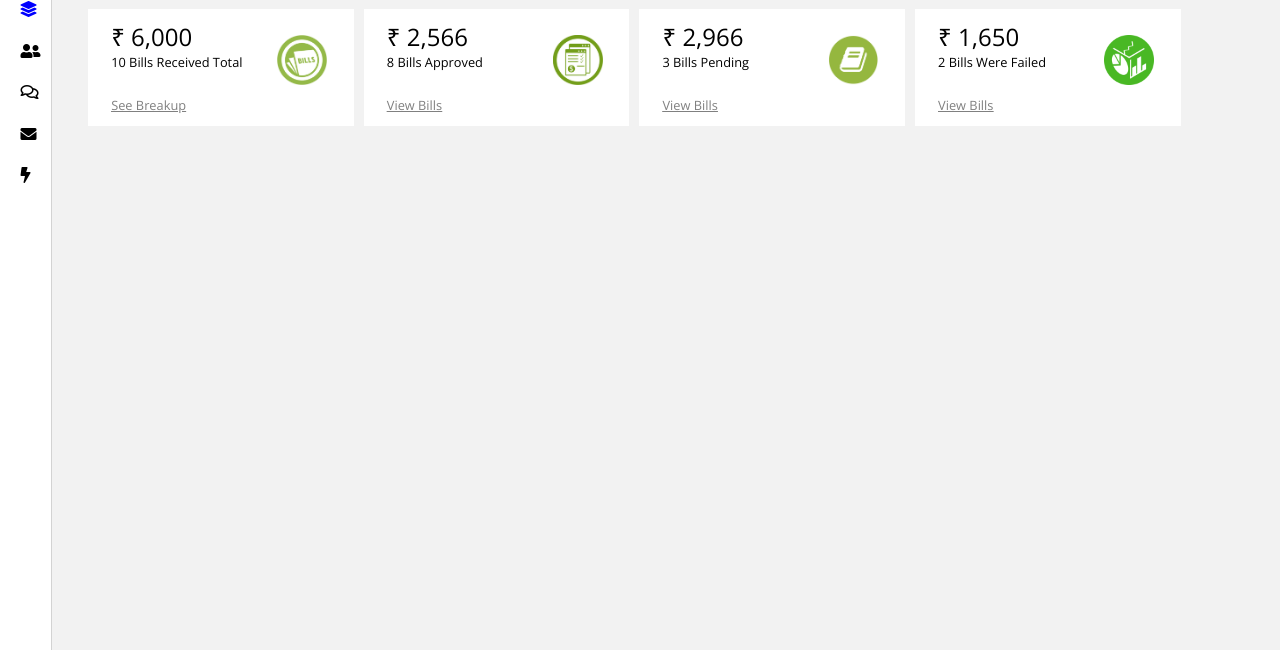
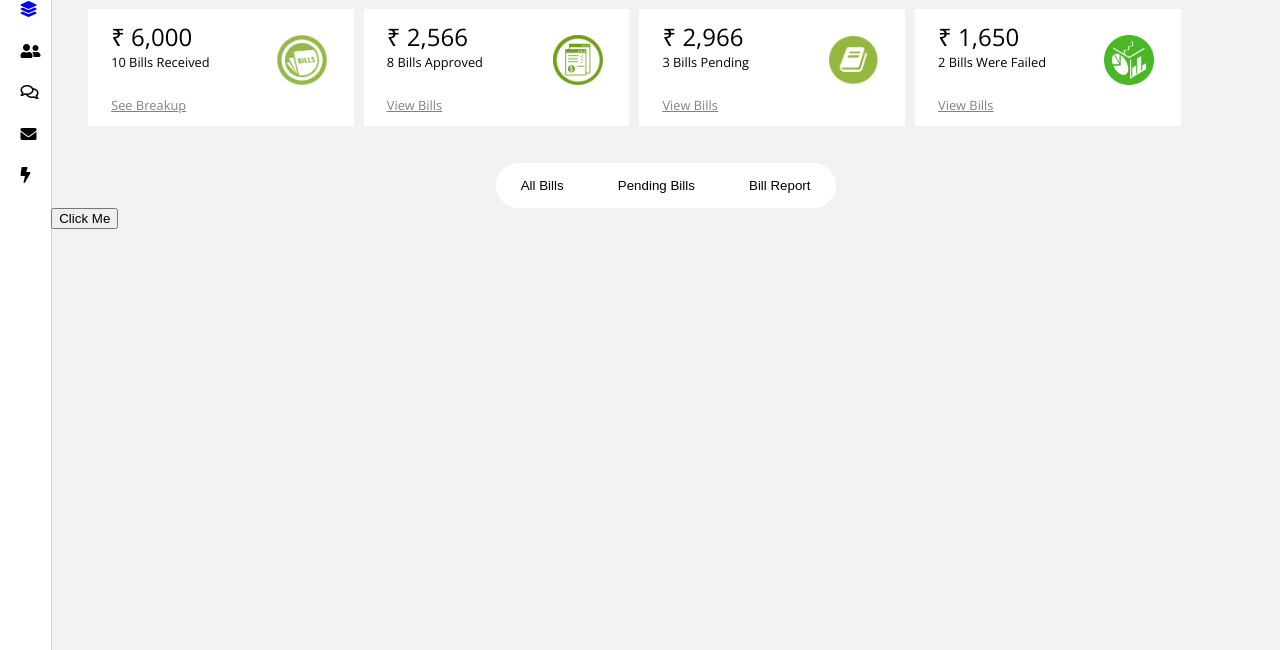
Before and after one commit to zmmsayeed/juntrax, a plain HTML site: page index.html in a window 1280 px wide. Shown: the part 150-800 px from the top of the page. Drawn offline with nearby package versions, Linux system fonts and the light colour scheme.

Commit message:
Added tabs

```diff
--- a/css/custom.css
+++ b/css/custom.css
@@ -234,6 +234,15 @@ main {
         width: 40%;
         margin-top: 3%;
     }
+    .card:hover {
+        background-color: white;
+    }
+}
+
+
+
+.card:hover {
+    background-color: rgba(165, 199, 255, 0.7);
 }
 
 @media screen and (max-width: 900px) {
@@ -241,8 +250,10 @@ main {
         width: 40%;
         margin-top: 3%;
     }
+    .card:hover {
+        background-color: white;
+    }
 }
-
 .card-heading {
     font-weight: 500;
     margin: 0;
@@ -283,3 +294,46 @@ main {
         display: none;
     }
 }
+
+.tab-div {
+    display: flex;
+    justify-content: center;
+    align-items: center;
+    width: 100%;
+}
+
+.tabs {
+    margin-top: 3%;
+    display: block;
+    background: white;
+    border-radius: 50px 50px;
+    overflow: hidden;
+}
+
+.tabs > button {
+    border: 0;
+    padding: 15px 25px;
+    margin: 0;
+    background: white;
+    border-radius: 50px;
+    -webkit-tap-highlight-color: rgba(255, 255, 255, 0);
+    -webkit-tap-highlight-color: transparent;
+    cursor: pointer;
+    outline: none;
+}
+
+.tabs > button.active {
+    background: linear-gradient(to right, #367FD6 , #4CD0FE);
+    color: white;
+}
+
+.tabcontent {
+    display: none;
+}
+
+.tabscontents {
+    width: 90%;
+    background: white;
+    margin-left: auto;
+    margin-right: auto;
+}
--- a/index.html
+++ b/index.html
@@ -53,7 +53,7 @@
     <div class="content">
         <div class="card">
             <h2 class="card-heading">₹ 6,000</h2>
-            <h3 class="card-subhead">10 Bills Received Total</h3>
+            <h3 class="card-subhead">10 Bills Received</h3>
             <h3 class="card-link"><a href="#">See Breakup</a></h3>
             <img src="img/bills.png" alt="">
         </div>
@@ -77,7 +77,32 @@
         </div>
     </div>
 
-    <!-- <button id="button">Click Me</button> -->
+    <div class="tab-div">
+        <div class="tabs">
+            <button class="tablinks" onclick="openBills(event, 'AllBills')">All Bills</button>
+            <button class="tablinks" onclick="openBills(event, 'PendingBills')">Pending Bills</button>
+            <button class="tablinks" onclick="openBills(event, 'BillReport')">Bill Report</button>
+        </div>
+    </div>
+
+    <div class="tabscontents">
+        <div id="AllBills" class="tabcontent">
+            <h3>All Bill</h3>
+            <p>London is the capital city of England.</p>
+        </div>
+
+        <div id="PendingBills" class="tabcontent">
+            <h3>Pending Bills</h3>
+            <p>Paris is the capital of France.</p>
+        </div>
+
+        <div id="BillReport" class="tabcontent">
+            <h3>Bill Report</h3>
+            <p>Tokyo is the capital of Japan.</p>
+        </div>
+    </div>
+
+    <button id="button">Click Me</button>
 </main>
 
 <div class="bg-modal">
--- a/js/custom.js
+++ b/js/custom.js
@@ -24,3 +24,17 @@ document.getElementById('button').addEventListener('click', function() {
 document.querySelector('.close').addEventListener('click', function() {
   document.querySelector('.bg-modal').style.display = 'none';
 });
+
+function openBills(evt, tabName) {
+  var i, tabcontent, tablinks;
+  tabcontent = document.getElementsByClassName("tabcontent");
+  for (i = 0; i < tabcontent.length; i++) {
+    tabcontent[i].style.display = "none";
+  }
+  tablinks = document.getElementsByClassName("tablinks");
+  for (i = 0; i < tablinks.length; i++) {
+    tablinks[i].className = tablinks[i].className.replace(" active", "");
+  }
+  document.getElementById(tabName).style.display = "block";
+  evt.currentTarget.className += " active";
+}
```
